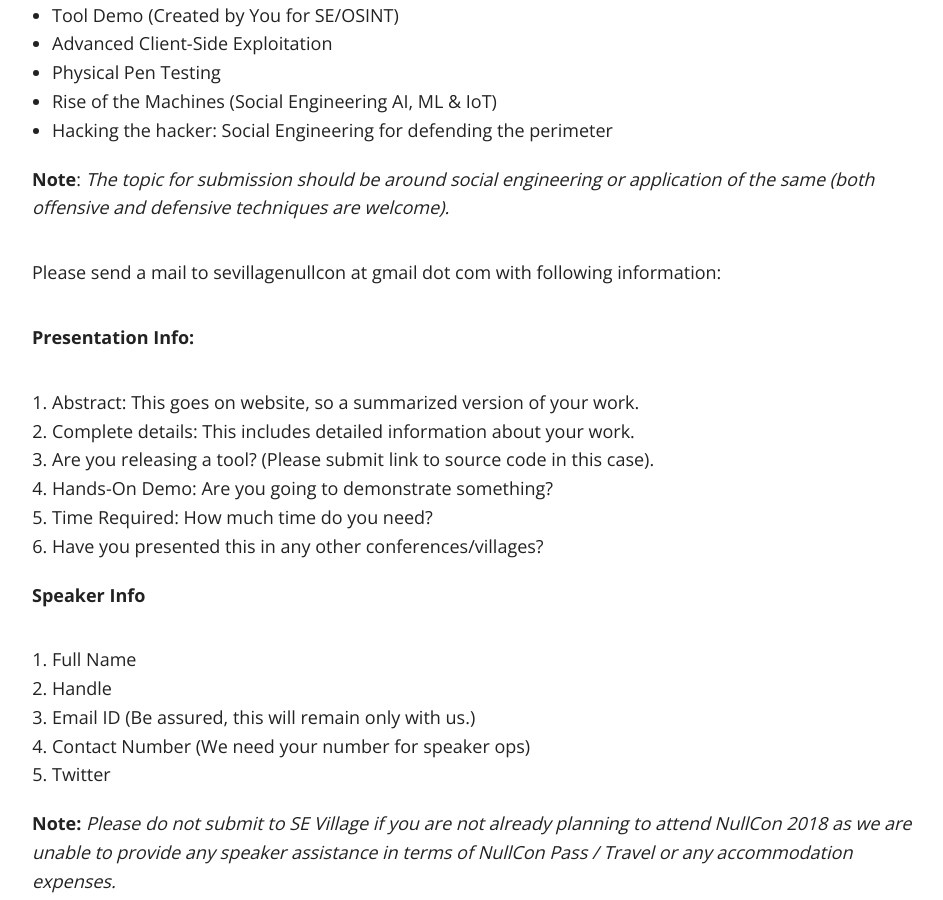
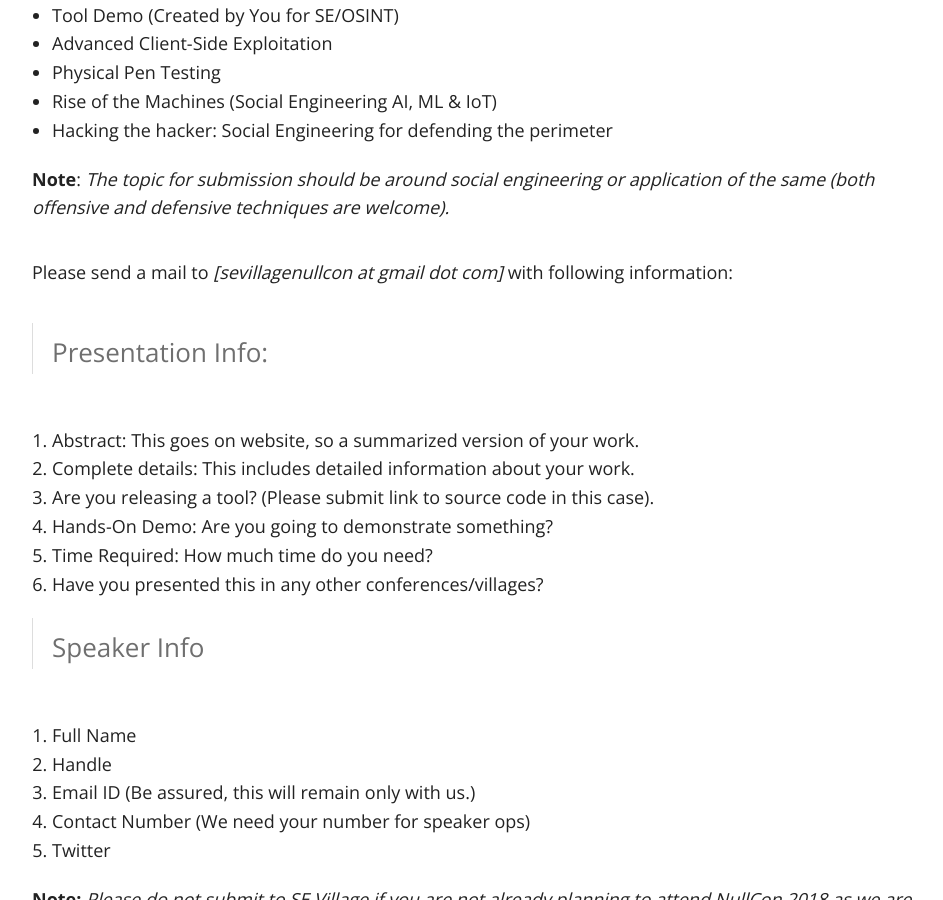
Before and after one commit to sevillage/sevillage, a Jekyll site: the page built from _posts/2018-01-18-cfp.md, in a window 1280 px wide and 900 px high, scrolled down 993 px. Shown: the whole window, without its empty margins (158-1101 px from the left). Built offline with Jekyll 4.4.1, drawn with Linux system fonts in a browser that asks for light colours; nearby versions of some CDN libraries.

Commit message:
minor changes

```diff
--- a/_posts/2018-01-18-cfp.md
+++ b/_posts/2018-01-18-cfp.md
@@ -29,9 +29,10 @@
 
 **Note**: *The topic for submission should be around social engineering or application of the same (both offensive and defensive techniques are welcome).*
 
-Please send a mail to sevillagenullcon at gmail dot com with following information:
+Please send a mail to *[sevillagenullcon at gmail dot com]* with following information:
 
-**Presentation Info:**
+> Presentation Info:
+
 1. Abstract: This goes on website, so a summarized version of your work.
 2. Complete details: This includes detailed information about your work.
 3. Are you releasing a tool? (Please submit link to source code in this case).
@@ -39,7 +40,8 @@
 5. Time Required: How much time do you need?
 6. Have you presented this in any other conferences/villages?
 
-**Speaker Info**
+> Speaker Info
+
 1. Full Name
 2. Handle
 3. Email ID (Be assured, this will remain only with us.)
@@ -48,4 +50,4 @@
 
 **Note:** *Please do not submit to SE Village if you are not already planning to attend NullCon 2018 as we are unable to provide any speaker assistance in terms of NullCon Pass / Travel or any accommodation expenses.*
 
-<center><u><h1><a href='mailto:sevillagenullcon@gmail.comments'>Submit To CFP</a></h1></u></center>
+<center><u><h1><a href='mailto:sevillagenullcon@gmail.com'>Submit To CFP</a></h1></u></center>
```
